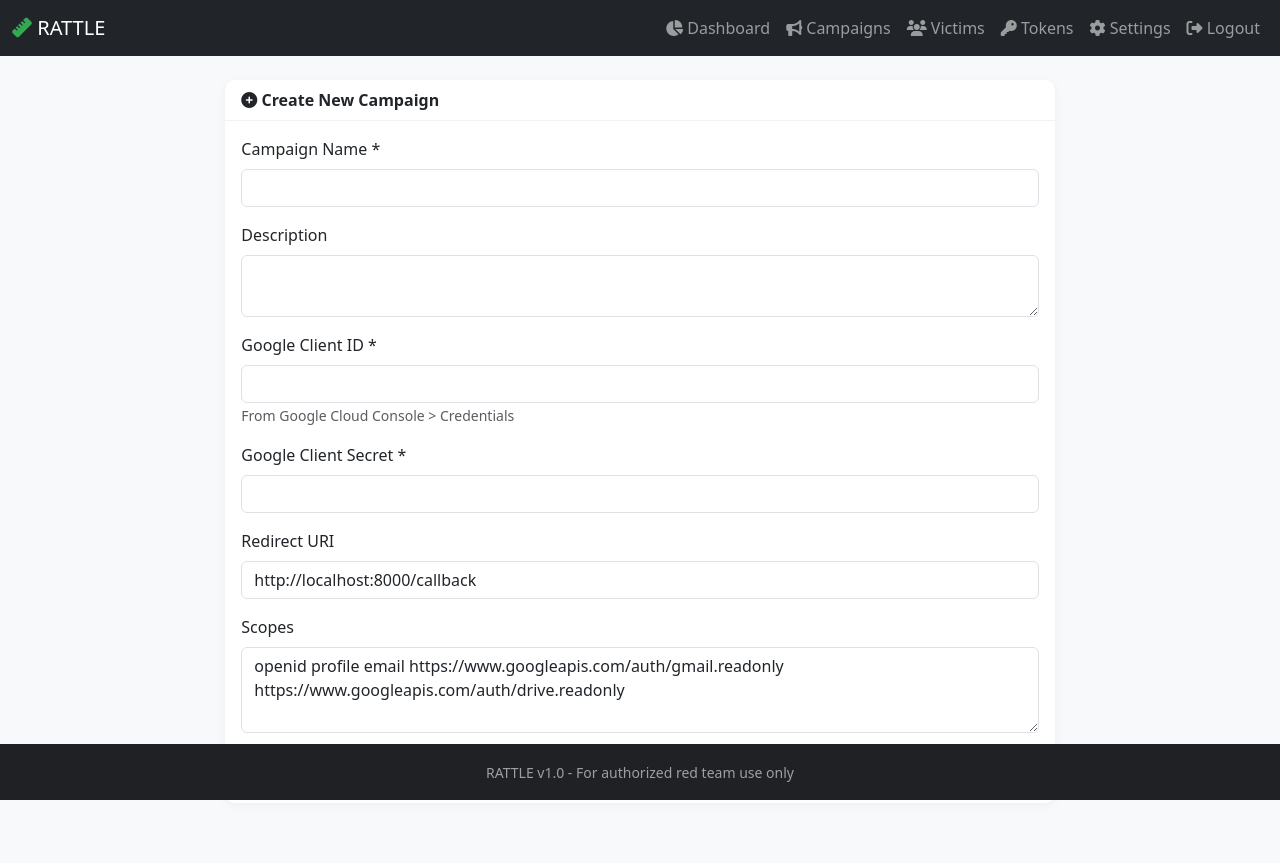
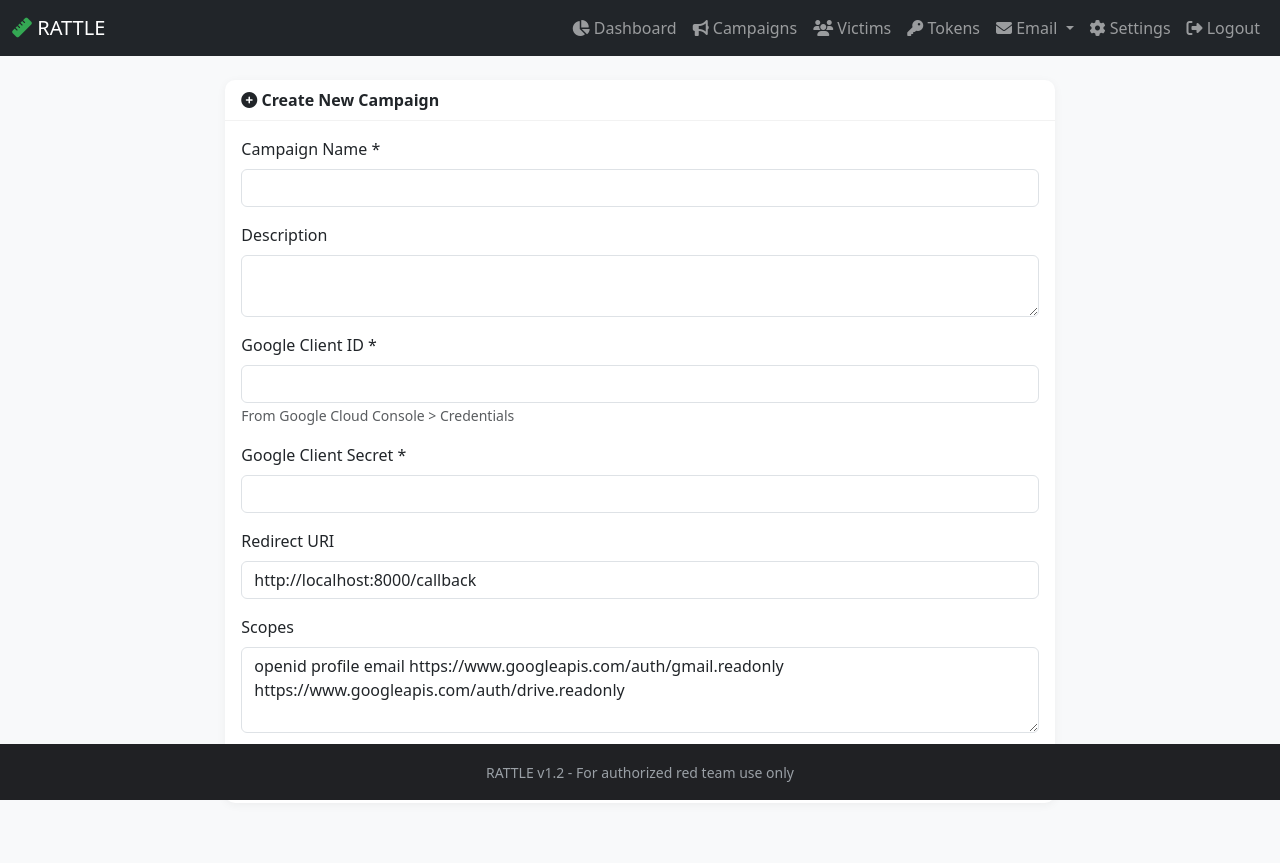
Before and after one commit to wilecurity/rattle, a Flask app: page /campaign/create in a window 1280 px wide. Run offline with Flask 3, Linux system fonts and the light colour scheme; the visitor is signed in with stand-in values (Sample User, id 1).

Commit message:
Update base.html

```diff
--- a/templates/base.html
+++ b/templates/base.html
@@ -40,6 +40,31 @@
                             <i class="fas fa-key"></i> Tokens
                         </a>
                     </li>
+                    <!-- NEW: Email Dropdown -->
+                    <li class="nav-item dropdown">
+                        <a class="nav-link dropdown-toggle" href="#" id="emailDropdown" role="button" data-bs-toggle="dropdown" aria-expanded="false">
+                            <i class="fas fa-envelope"></i> Email
+                        </a>
+                        <ul class="dropdown-menu" aria-labelledby="emailDropdown">
+                            <li>
+                                <a class="dropdown-item" href="{{ url_for('email_campaigns') }}">
+                                    <i class="fas fa-paper-plane"></i> Email Campaigns
+                                </a>
+                            </li>
+                            <li>
+                                <a class="dropdown-item" href="{{ url_for('template_list') }}">
+                                    <i class="fas fa-file-alt"></i> Templates
+                                </a>
+                            </li>
+                            <li><hr class="dropdown-divider"></li>
+                            <li>
+                                <a class="dropdown-item" href="{{ url_for('smtp_list') }}">
+                                    <i class="fas fa-cog"></i> SMTP Settings
+                                </a>
+                            </li>
+                        </ul>
+                    </li>
+                    <!-- End Email Dropdown -->
                     <li class="nav-item">
                         <a class="nav-link" href="{{ url_for('settings') }}">
                             <i class="fas fa-cog"></i> Settings
@@ -61,7 +86,7 @@
 
     <footer class="footer mt-auto py-3 bg-dark text-white-50">
         <div class="container text-center">
-            <small>RATTLE v1.0 - For authorized red team use only</small>
+            <small>RATTLE v1.2 - For authorized red team use only</small>
         </div>
     </footer>
 
```
